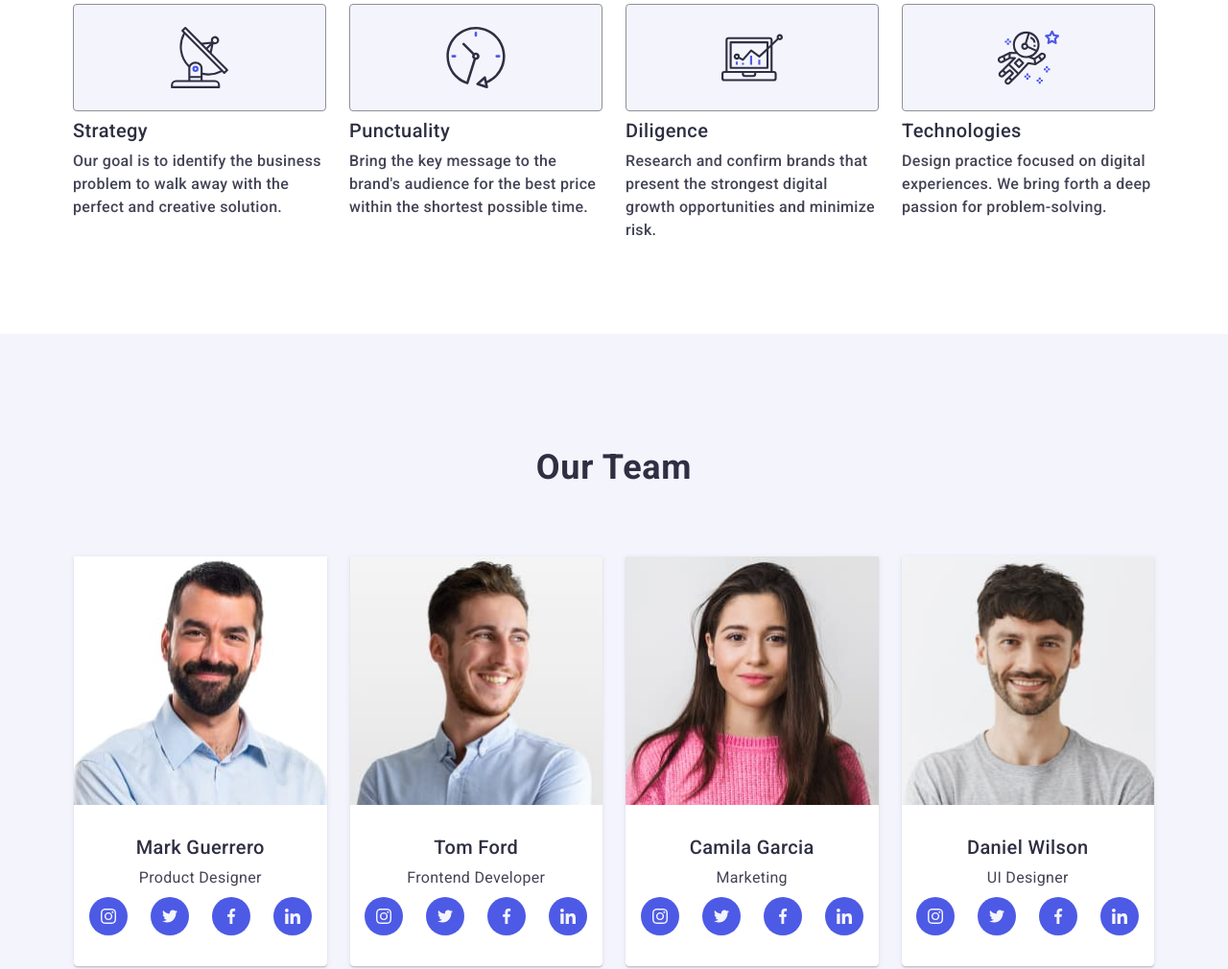
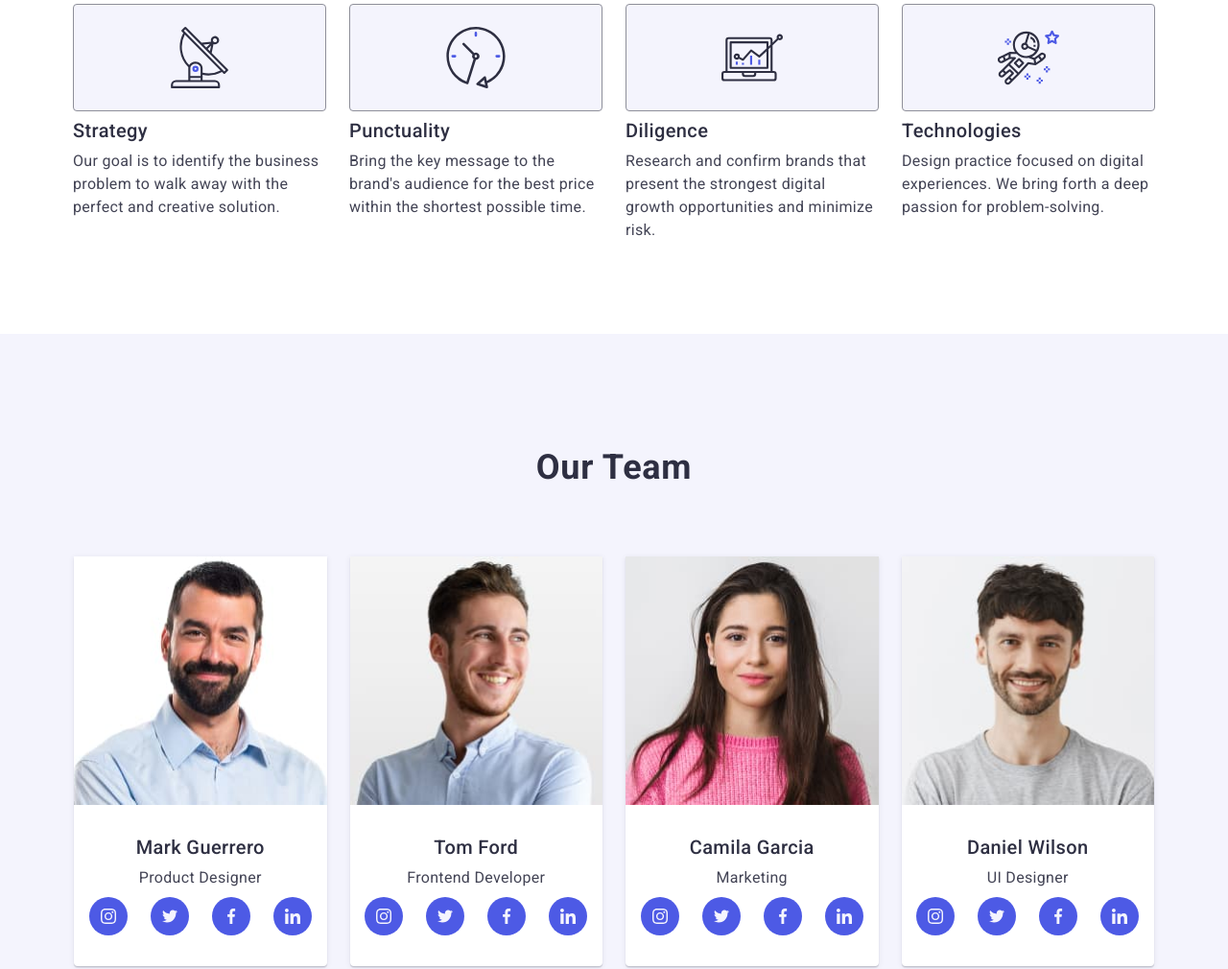
Before and after one commit to bladerunner320/goit-markup-hw-06, a plain HTML site: page index.html in a window 1280 px wide. Shown: the part 788-1798 px from the top of the page at 96% size. Drawn offline with nearby package versions, Linux system fonts and the light colour scheme.

Commit message:
Final version due to mentor's req
fixed footer padding and font wieght in second section

```diff
--- a/css/mobile.css
+++ b/css/mobile.css
@@ -447,7 +447,6 @@ ol {
     width: 100%;
     margin-bottom: 72px;
     margin-top: 0;
-    padding-left: 16px;
 }
 
 .text-footer-sub {
@@ -1026,6 +1025,10 @@ ol {
         letter-spacing: 0.02em;
 }
 
+.item-text {
+    font-weight: 400;
+}
+
 .icon-container {
     display: flex;
     align-items: center;
```
